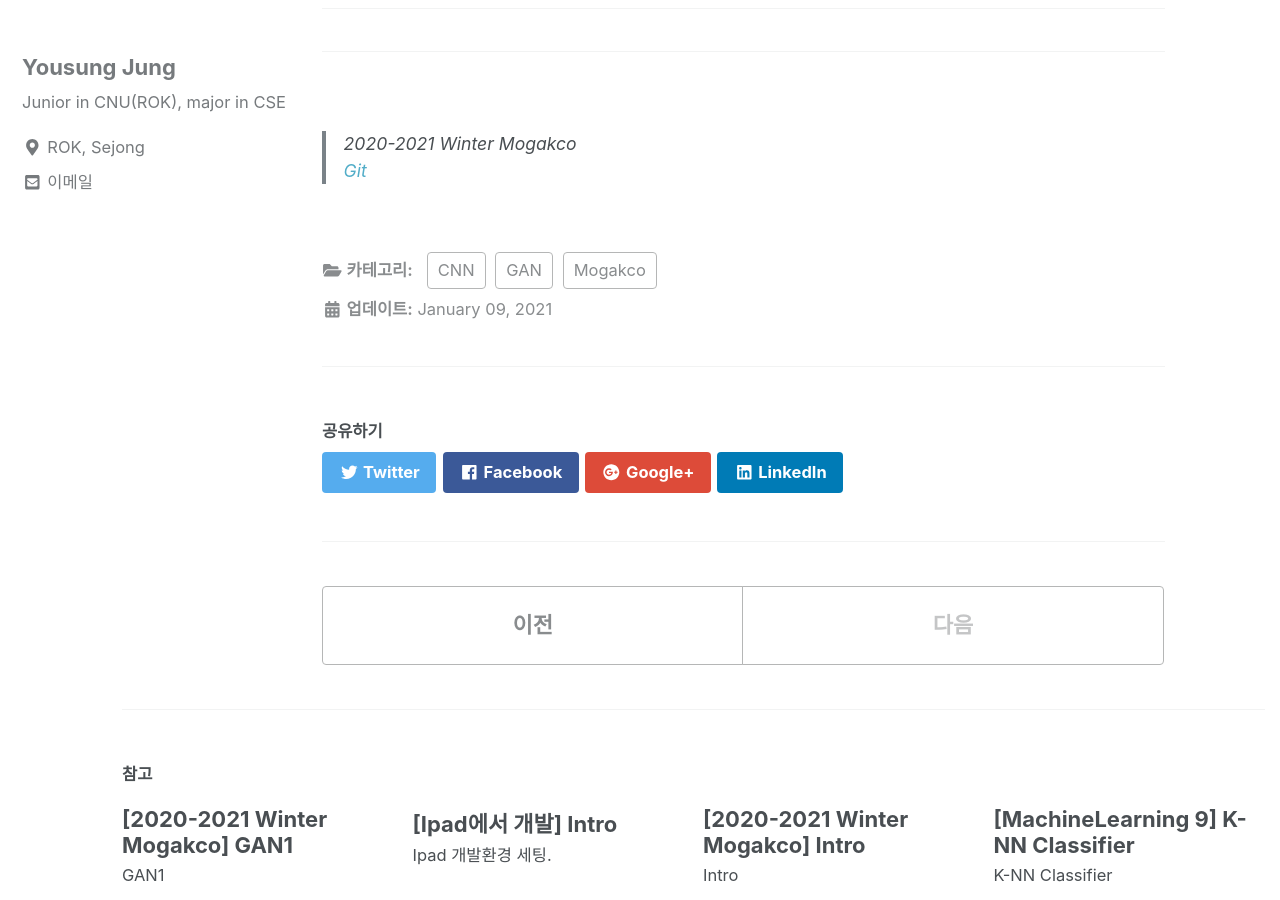
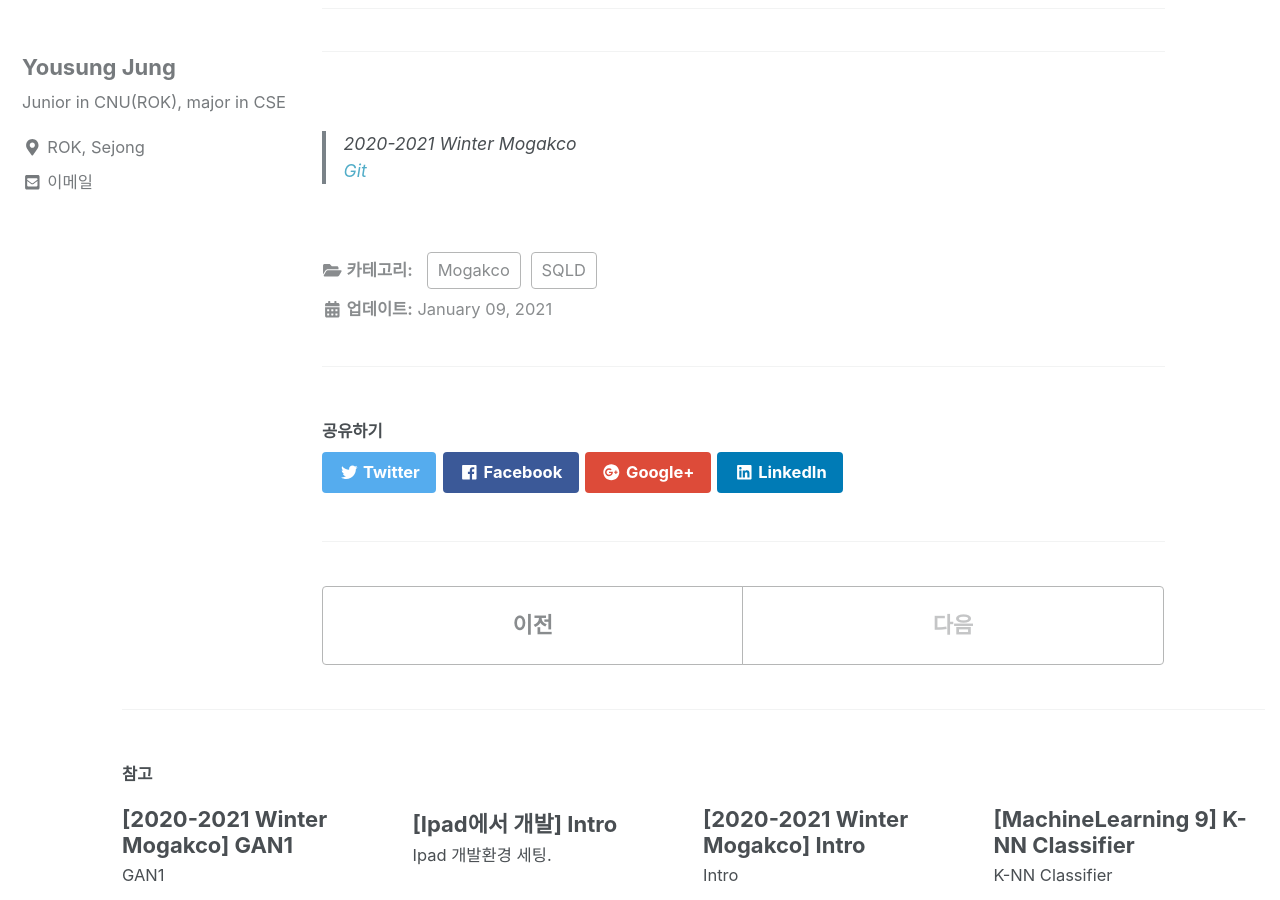
Before and after one commit to can019/can019.github.io, a Jekyll site: the page built from _posts/2021-01-09-Mogakco_3.md, in a window 1280 px wide and 900 px high, scrolled down 392 px. Built offline with Jekyll 4.4.1, drawn with Linux system fonts in a browser that asks for light colours; nearby versions of some CDN libraries.

Commit message:
[ADD]Change category

```diff
--- a/_posts/2021-01-09-Mogakco_3.md
+++ b/_posts/2021-01-09-Mogakco_3.md
@@ -1,7 +1,7 @@
 ---
 title: "[2020-2021 Winter Mogakco] SQLD1 "
 date: 2021-01-09 19:02:50 -0400
-categories: Mogakco CNN GAN
+categories: Mogakco SQLD
 ---
 ## SQLD1
 
```
